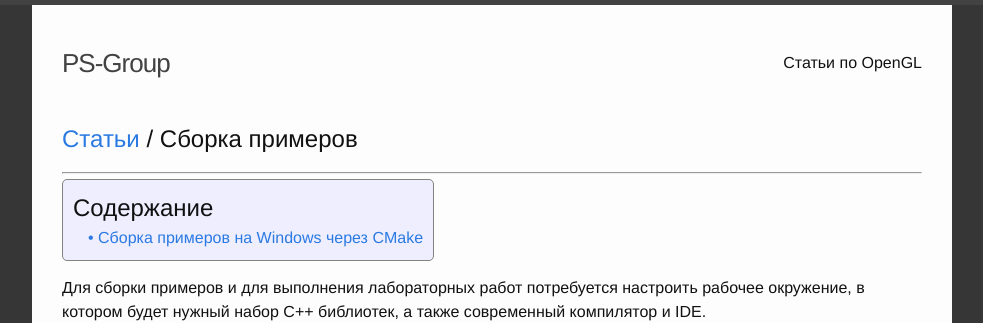
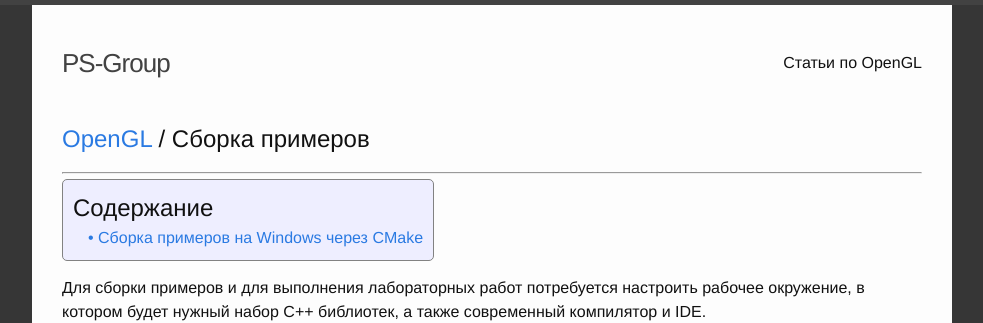
Before and after one commit to ps-group/ps-group.github.io, a Jekyll site: the page built from _opengl/building_examples.md, in a window 1280 px wide. Shown: the top 323 px of the page, without its empty margins (148-1131 px from the left). Built offline with Jekyll 4.4.1, drawn with Linux system fonts in a browser that asks for light colours; nearby versions of some CDN libraries.

Commit message:
Починил Table of Contents, кажется

```diff
--- a/_config.yaml
+++ b/_config.yaml
@@ -1,7 +1,6 @@
 title: 'PS-Group'
 source:
 destination: '_site'
-safe: true
 url: 'http://ps-group.github.io'
 github_username: ps-group
 markdown: kramdown
--- a/_layouts/opengl.html
+++ b/_layouts/opengl.html
@@ -6,7 +6,7 @@
 <div class='subtron text-left'>
   <div class='container-narrow'>
     <h2 class="arcticle-breadcrumbs not-in-toc">
-      <a href='{{ site.baseurl }}/articles/'>Статьи</a>
+      <a href='{{ site.baseurl }}/opengl/'>OpenGL</a>
       <span class="docs-breadcrumbs-divider">/</span>
       {% if page.breadcrumb %}
       {{ page.breadcrumb }}
@@ -19,22 +19,9 @@
 
 <section class='page-section docs strong-headers'>
   <div class='container-narrow'>
-      <script type="text/javascript">
-        $(document).ready(function(){
-            $("h2:not(.footer-heading):not(.not-in-toc),h3,h4,h5,h6").each(function(i,item){
-                var tag = $(item).get(0).localName;
-                $(item).attr("id","wow"+i);
-                $(".table-of-contents-rows").append('<a class="new'+tag+'" href="#wow'+i+'">&#8226;&nbsp;'+$(this).text()+'</a></br>');
-                $(".newh2").css("margin-left",0);
-                $(".newh3").css("margin-left",15);
-                $(".newh4").css("margin-left",30);
-                $(".newh5").css("margin-left",45);
-                $(".newh6").css("margin-left",60);
-            });
-        });
-    </script>
+    <script type="text/javascript" src="/js/table-of-contents.js"></script>
     <hr>
-    <div class="table-of-contents">
+    <div class="table-of-contents hidden">
     <h2 class="table-of-contents-title not-in-toc">Содержание</h2>
     <div class="table-of-contents-rows"></div>
     </div>
--- a/css/main.scss
+++ b/css/main.scss
@@ -66,6 +66,10 @@
     padding: 10px;
     display: inline-block;
 }
+.table-of-contents.hidden
+{
+    display: none;
+}
 .table-of-contents h2
 {
     margin: 0;
--- /dev/null
+++ b/js/table-of-contents.js
@@ -0,0 +1,16 @@
+---
+---
+
+$(document).ready(function(){
+    $(".table-of-contents.hidden").removeClass("hidden");
+    $("h2:not(.footer-heading):not(.not-in-toc),h3,h4,h5,h6").each(function(i,item){
+        var tag = $(item).get(0).localName;
+        $(item).attr("id","wow"+i);
+        $(".table-of-contents-rows").append('<a class="new'+tag+'" href="#wow'+i+'">&#8226;&nbsp;'+$(this).text()+'</a></br>');
+        $(".newh2").css("margin-left",0);
+        $(".newh3").css("margin-left",15);
+        $(".newh4").css("margin-left",30);
+        $(".newh5").css("margin-left",45);
+        $(".newh6").css("margin-left",60);
+    });
+});
```
